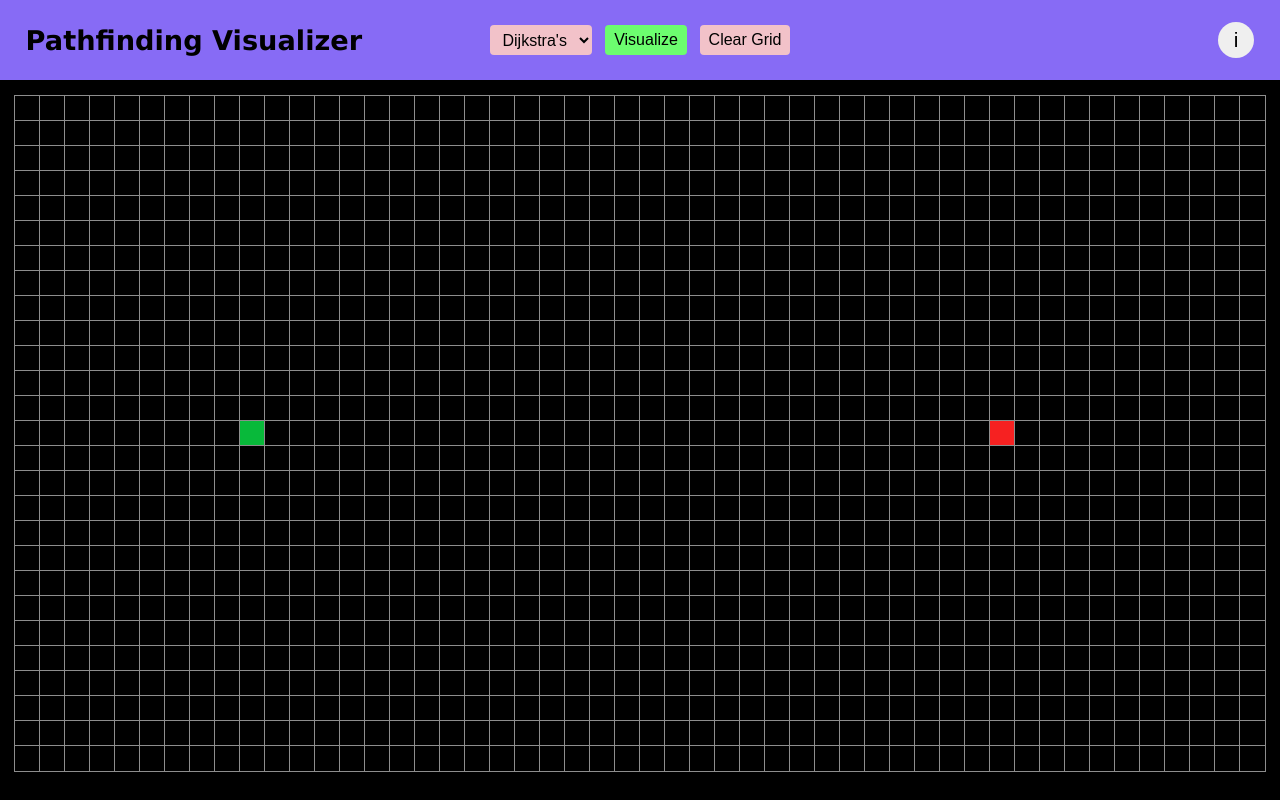
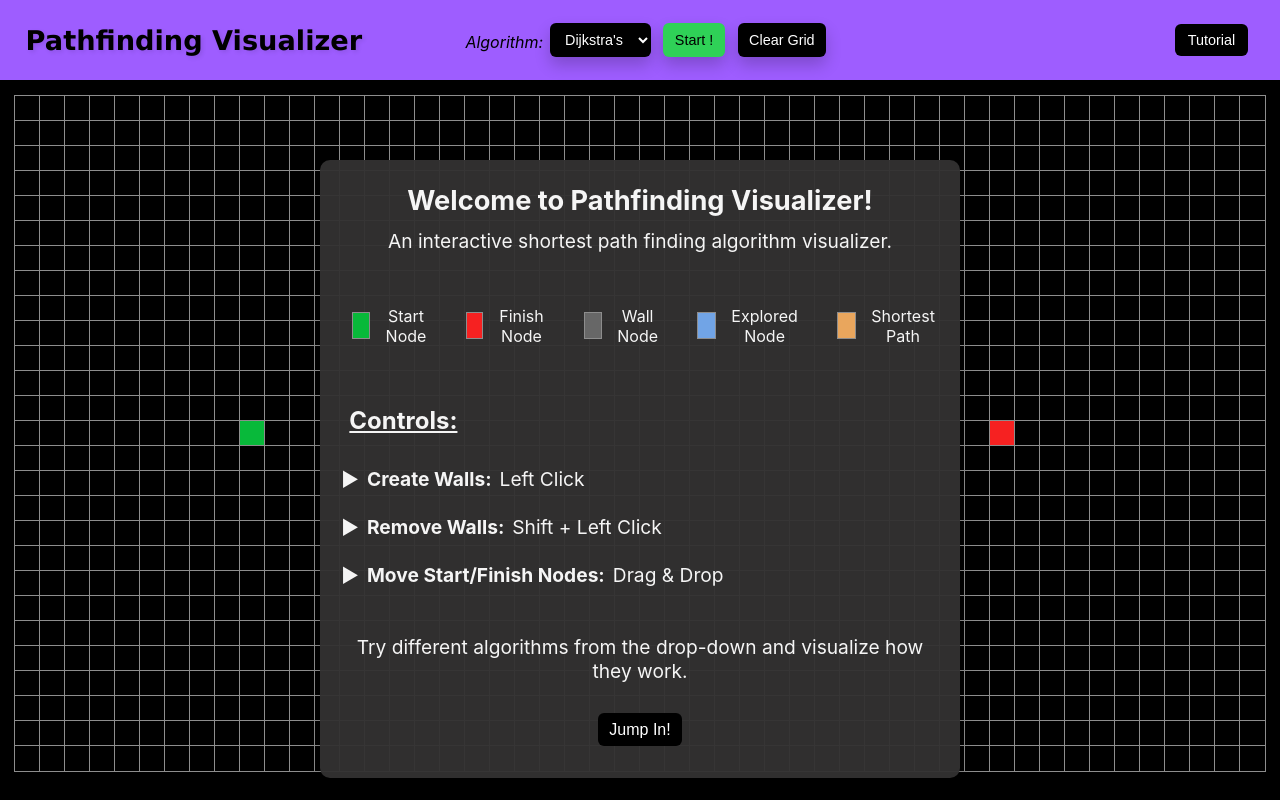
Before and after one commit to Ayudh-65/Pathfinding-Visualizer, a React (Create React App) app: page / in a window 1280 px wide. Built offline with nearby package versions, Linux system fonts and the light colour scheme.

Commit message:
Implemented welcome/tutorial window and changed styles

```diff
--- a/src/components/PathfindingVisualizer.css
+++ b/src/components/PathfindingVisualizer.css
@@ -21,7 +21,7 @@
     justify-content: space-between;
     align-items: center;
     margin-bottom: 2vh;
-    background-color: #876bf5;
+    background-color: rgb(158, 93, 255);
     div {
         width: 100%;
         display: flex;
@@ -31,48 +31,240 @@
 .titleDiv {
     padding-inline: 2vw;
     font-size: 1.7rem;
-    font-weight: 700;
-    font-family:Verdana, Geneva, Tahoma, sans-serif
+    font-weight: 800 !important;
+    font-family:Verdana, Geneva, Tahoma, sans-serif;
+    color: black;
+    text-shadow: 2px 2px 4px rgba(0, 0, 0, 0.1);
 }
 
 .controlsDiv {
     justify-content: center;
-    * {
-        padding: 0.7vh 0.7vw;
+    button, select, label {
+        padding: 0.9vh 0.9vw;
         margin: 0.5vw;
-        font-size: 1rem;
+        font-size: 0.9rem;
+        color: white;
         border: none;
-        border-radius: 4px;
+        border-radius: 6px;
         cursor: pointer;
     }
+}
+
+.algoSelectLabel {
+    color: black !important;
+    font-size: 1rem !important;
+    font-weight: 400 !important;
+    font-style: italic !important;
+    margin-right: 0 !important;
+    padding-right: 0 !important;
+    transform: translateY(0.1rem) !important;
+}
+
+.algoDropDown {
+    background-color: black;
+    box-shadow: 0 8px 16px rgba(0, 0, 0, 0.2);
+    transition: transform 0.2s ease;
+    border: none;
+    outline: none;
+}
+
+.algoDropDown:hover {
+    background-color: rgb(31, 31, 31);
+    transform: scale(1.1);
+}
+
+.visualizeButton {
+    margin: 0.5vw;
+    padding: 1.1vh 1.1vw;
+    background-color: rgb(47, 209, 87);
+    color: black !important;
+    box-shadow: 0 8px 16px rgba(0, 0, 0, 0.2);
+    transition: transform 0.2s ease;
+}
+
+.visualizeButton:hover {
+    background-color: rgb(42, 188, 78);
+    transform: scale(1.25);
+}
+
+.clearButton {
+    margin: 0.5vw;
+    background-color: black;
+    box-shadow: 0 8px 16px rgba(0, 0, 0, 0.2);
+    transition: transform 0.2s ease;
+}
+
+.clearButton:hover {
+    background-color: rgb(31, 31, 31);
+    transform: scale(1.15);
 }
 
 .infoButtonDiv {
     justify-content: end;
     padding-inline: 2vw;
     button {
-        font-size: 1.3rem;
-        height: 2.3rem;
-        width: 2.3rem;
-        border-radius: 50%;
+        background-color: black;
+        padding: 1vh 1vw;
+        margin: 0.5vw;
+        font-size: 0.9rem;
+        color: white;
         border: none;
+        border-radius: 6px;
         cursor: pointer;
+        margin: 0.5vw;
     }
 }
 
-.algoDropDown {
-    background-color: #f2c2c9;
+.infoButtonDiv button:hover {
+    background-color: rgb(31, 31, 31);
+    transform: scale(1.25);
 }
 
-.visualizeButton {
-    margin: 0.5vw;
-    background-color: #6cfd6f;
+.info {
+    position: absolute;
+    left: 25vw;
+    top: 20vh;
+    height: auto;
+    width: 50vw;
+    background-color: rgba(50, 49, 49, 0.96);
+    color: #f5f5f5;
+    border-radius: 10px;
+    display: none;
+    box-shadow: 0 8px 16px rgba(0, 0, 0, 0.2);
+    button {
+        padding: 0.9vh 0.9vw;
+        margin: 0.5vw;
+        margin-bottom: 4vh;
+        font-size: 1rem;
+        border: none;
+        border-radius: 6px;
+        cursor: pointer;
+        background-color: #000000;
+        color: white;
+        transition: transform 0.2s ease;
+    }
 }
 
-.clearButton {
-    margin: 0.5vw;
-    background-color: #f2c2c9;
+.info button:hover {
+    background-color: rgb(31, 31, 31);
+    transform: scale(1.25);
 }
+
+.infoShow {
+    display: flex;
+    flex-direction: column;
+    align-items: center;
+    justify-content: space-between;
+}
+
+.info-content {
+    display: flex;
+    flex-direction: column;
+    div {
+        margin: 1.5vh;
+        font-weight: 400;
+    }
+}
+
+.info-title {
+    font-size: 1.7rem;
+    font-weight: 700 !important;
+}
+
+.info-subtitle {
+    font-size: 1.2rem;
+    font-weight: 400;
+}
+
+.info-legend {
+    display: flex;
+    flex-direction: row;
+}
+
+.info-legend2 {
+    display: flex;
+    flex-direction: column;
+    font-size: 1.2rem;
+}
+
+.info-legend div, .info-legend2 div {
+    display: flex;
+    align-items: center;
+}
+
+.info-legend2 b {
+    margin-left: 0.5rem;
+    margin-right: 0.5rem;
+}
+
+.control-title {
+    font-size: 1.5rem;
+    font-weight: 700;
+    margin: 1vh;
+}
+
+/*
+.info {
+    position: absolute;
+    left: 25vw;
+    top: 20vh;
+    height: auto;
+    width: 40vw;
+    background-color: rgba(34, 34, 34, 0.95);
+    border-radius: 12px;
+    box-shadow: 0 8px 16px rgba(0, 0, 0, 0.2);
+    color: #f5f5f5;
+    padding: 2rem;
+    display: none;
+    text-align: left;
+  }
+
+  .infoShow {
+    display: flex;
+    flex-direction: column;
+    align-items: center;
+    justify-content: space-between;
+  }
+
+  .info-content {
+    display: flex;
+    flex-direction: column;
+    align-items: flex-start;
+  }
+
+  .info-header {
+    margin-bottom: 1rem;
+  }
+
+  .info-title {
+    font-size: 2rem;
+    font-weight: 700;
+    margin-bottom: 0.5rem;
+  }
+
+  .info-subtitle {
+    font-size: 1.2rem;
+    font-weight: 400;
+    margin-bottom: 1rem;
+  }
+
+  .info-legend, .info-legend2 {
+    display: flex;
+    flex-direction: column;
+    gap: 0.6rem;
+    margin: 1rem 0;
+  }
+
+  .info-legend div, .info-legend2 div {
+    display: flex;
+    align-items: center;
+  }
+
+  .info-legend2 b {
+    margin-bottom: 0.2rem;
+  }
+
+   */
 
 @media (max-width: 900px) {
     .titleDiv {
--- a/src/components/PathfindingVisualizer.jsx
+++ b/src/components/PathfindingVisualizer.jsx
@@ -38,6 +38,7 @@ export default function PathfindingVisualizer() {
   const [grid, setGrid] = useState(getInitialGrid(gridSize[0], gridSize[1], startNode, finishNode));
   const [draggedNode, setDraggedNode] = useState(null);
   const [creatingWalls, setCreatingWalls] = useState(false);
+  const [showInfo, setShowInfo] = useState(true);
 
 
   const calculateGridSize = () => {
@@ -140,6 +141,12 @@ export default function PathfindingVisualizer() {
     toggleWall(row, column, !e.shiftKey);
   };
 
+  const toggleInfo = () => {
+    const infoDiv = document.getElementById("info");
+    infoDiv.className = !showInfo ? "info infoShow" : "info";
+    setShowInfo(!showInfo);
+  };
+
   const visualizeDijkstra = async () => {
     // Clear previous path and reset node states
     const newGrid = grid.map((row) =>
@@ -200,19 +207,20 @@ export default function PathfindingVisualizer() {
       <div className="menu">
         <div className="titleDiv">Pathfinding Visualizer</div>
         <div className="controlsDiv">
+          <label htmlFor="algorithm" className="algoSelectLabel">Algorithm:</label>
           <select name="algorithm" className="algoDropDown">
             <option value="dijkstra">Dijkstra's</option>
             <option value="dfs">DFS</option>
           </select>
           <button className="visualizeButton" onClick={visualizeDijkstra}>
-            Visualize
+            Start !
           </button>
           <button className="clearButton" onClick={clearGrid}>
             Clear Grid
           </button>
         </div>
         <div className="infoButtonDiv">
-          <button>i</button>
+          <button onClick={toggleInfo}>Tutorial</button>
         </div>
       </div>
       <div className="grid">
@@ -252,6 +260,32 @@ export default function PathfindingVisualizer() {
           );
         })}
       </div>
+
+      <div id="info" className="info infoShow ">
+        <div className="info-content">
+          <div>
+            <div className="info-title">Welcome to Pathfinding Visualizer!</div>
+            <div className="info-subtitle">An interactive shortest path finding algorithm visualizer.</div>
+          </div>
+          <div className="info-legend">
+            <div><div className="node start"></div>Start Node</div>
+            <div><div className="node finish"></div>Finish Node</div>
+            <div><div className="node wall"></div>Wall Node</div>
+            <div><div className="node visited"></div>Explored Node</div>
+            <div><div className="node path"></div>Shortest Path</div>
+          </div>
+          <div className="info-legend2">
+            <div><b className="control-title"><u>Controls:</u></b></div>
+            <div>▶ <b>Create Walls: </b> Left Click</div>
+            <div>▶ <b>Remove Walls: </b> Shift + Left Click</div>
+            <div>▶ <b>Move Start/Finish Nodes: </b> Drag & Drop</div>
+          </div>
+          <div className="info-legend2">
+            <div>Try different algorithms from the drop-down and visualize how they work.</div>
+          </div>
+        </div>
+        <button onClick={toggleInfo}>Jump In!</button>
+      </div>
     </div>
   );
 }
```
